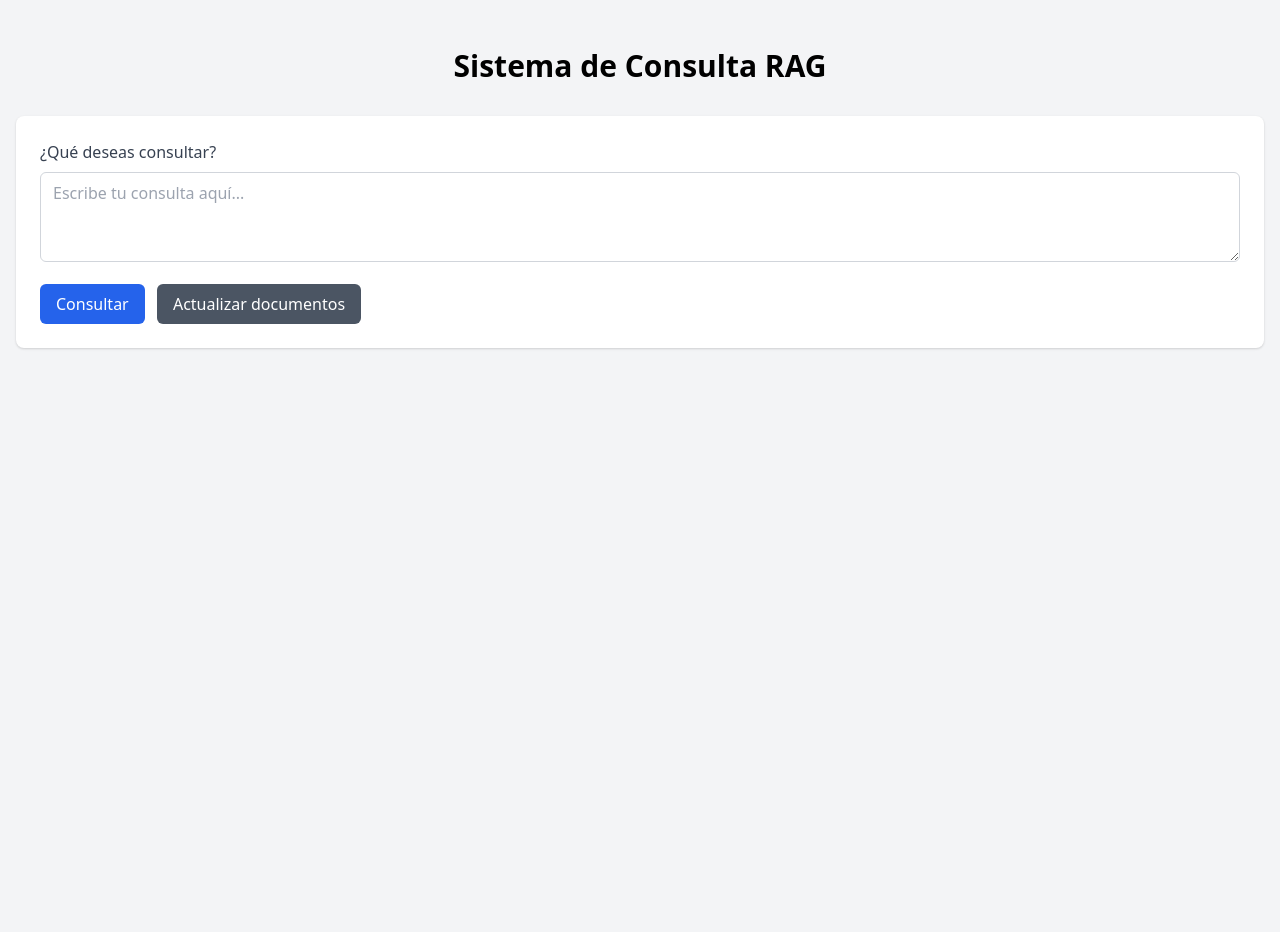
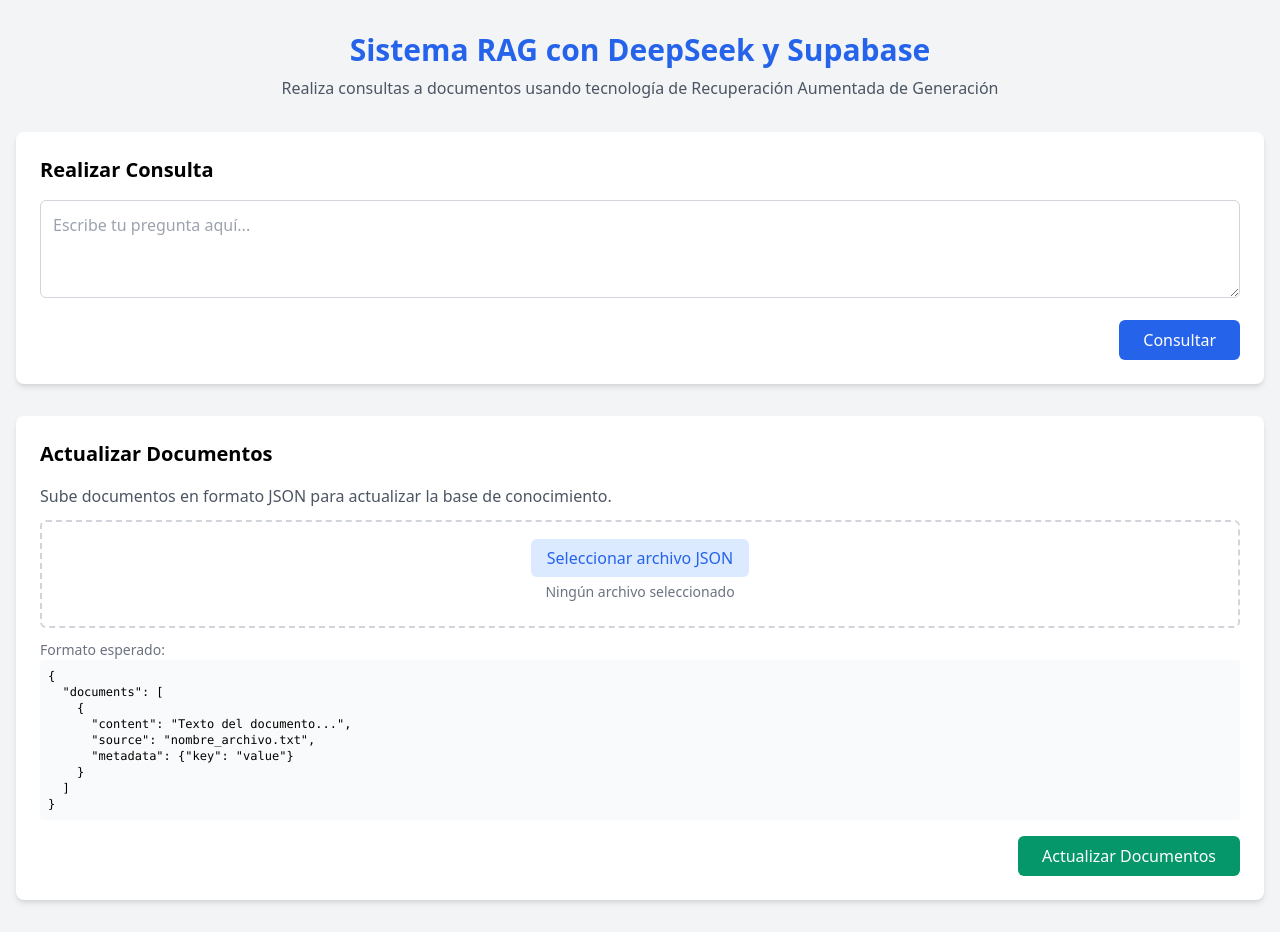
Before and after one commit to jordistano/ragsystem, a Flask app: page / in a window 1280 px wide. Before the commit the page ends 349 px from the top, so only its background shows below. Run offline with Flask 3, Linux system fonts and the light colour scheme.

Commit message:
nuevo index

```diff
--- a/templates/index.html
+++ b/templates/index.html
@@ -1,4 +1,3 @@
-<!-- templates/index.html -->
 <!DOCTYPE html>
 <html lang="es">
 <head>
@@ -6,59 +5,123 @@
     <meta name="viewport" content="width=device-width, initial-scale=1.0">
     <title>Sistema RAG con DeepSeek</title>
     <link href="https://cdn.jsdelivr.net/npm/tailwindcss@2.2.19/dist/tailwind.min.css" rel="stylesheet">
+    <style>
+        .loading {
+            display: inline-block;
+            width: 20px;
+            height: 20px;
+            border: 3px solid rgba(0, 0, 0, 0.3);
+            border-radius: 50%;
+            border-top-color: #000;
+            animation: spin 1s ease-in-out infinite;
+        }
+        @keyframes spin {
+            to { transform: rotate(360deg); }
+        }
+    </style>
 </head>
 <body class="bg-gray-100 min-h-screen">
-    <div class="container mx-auto p-4">
-        <h1 class="text-3xl font-bold text-center my-8">Sistema de Consulta RAG</h1>
+    <div class="container mx-auto px-4 py-8">
+        <header class="mb-8">
+            <h1 class="text-3xl font-bold text-center text-blue-600">Sistema RAG con DeepSeek y Supabase</h1>
+            <p class="text-center text-gray-600 mt-2">Realiza consultas a documentos usando tecnología de Recuperación Aumentada de Generación</p>
+        </header>
 
-        <div class="bg-white rounded-lg shadow p-6 mb-6">
+        <!-- Sección de Consulta -->
+        <section class="bg-white rounded-lg shadow-md p-6 mb-8">
+            <h2 class="text-xl font-semibold mb-4">Realizar Consulta</h2>
             <div class="mb-4">
-                <label for="query" class="block text-gray-700 font-medium mb-2">¿Qué deseas consultar?</label>
-                <textarea id="query" class="w-full px-3 py-2 border border-gray-300 rounded-md focus:outline-none focus:ring-2 focus:ring-blue-500" rows="3" placeholder="Escribe tu consulta aquí..."></textarea>
+                <textarea id="query-input" class="w-full p-3 border border-gray-300 rounded-md focus:outline-none focus:ring-2 focus:ring-blue-500" rows="3" placeholder="Escribe tu pregunta aquí..."></textarea>
             </div>
-            <button id="submitQuery" class="bg-blue-600 text-white px-4 py-2 rounded-md hover:bg-blue-700 focus:outline-none focus:ring-2 focus:ring-blue-500 focus:ring-opacity-50">Consultar</button>
-            <button id="updateDocs" class="ml-2 bg-gray-600 text-white px-4 py-2 rounded-md hover:bg-gray-700 focus:outline-none focus:ring-2 focus:ring-gray-500 focus:ring-opacity-50">Actualizar documentos</button>
+            <div class="flex justify-end">
+                <button id="query-btn" class="bg-blue-600 text-white px-6 py-2 rounded-md hover:bg-blue-700 focus:outline-none focus:ring-2 focus:ring-blue-500">
+                    Consultar
+                </button>
             </div>
-
-        <div id="result" class="bg-white rounded-lg shadow p-6 mb-6 hidden">
-            <h2 class="text-xl font-semibold mb-4">Respuesta:</h2>
-            <div id="answer" class="mb-6 bg-gray-50 p-4 rounded-md"></div>
-
-            <div>
+            <div id="loading-query" class="mt-4 hidden">
+                <div class="loading mr-2"></div>
+                <span>Procesando consulta...</span>
+            </div>
+            <div id="results" class="mt-6 hidden">
+                <h3 class="text-lg font-medium mb-2">Respuesta:</h3>
+                <div id="answer" class="p-4 bg-gray-50 rounded-md"></div>
+                <div id="sources-container" class="mt-4">
                     <h3 class="text-lg font-medium mb-2">Fuentes:</h3>
-                <ul id="sources" class="list-disc pl-5 text-blue-600"></ul>
+                    <ul id="sources" class="list-disc pl-5"></ul>
                 </div>
             </div>
+        </section>
 
-        <div id="loading" class="text-center py-8 hidden">
-            <div class="inline-block animate-spin rounded-full h-8 w-8 border-t-2 border-b-2 border-blue-500"></div>
-            <p class="mt-2 text-gray-600">Procesando tu consulta...</p>
+        <!-- Sección de Actualización de Documentos -->
+        <section class="bg-white rounded-lg shadow-md p-6">
+            <h2 class="text-xl font-semibold mb-4">Actualizar Documentos</h2>
+            <div class="mb-4">
+                <p class="text-gray-600 mb-3">Sube documentos en formato JSON para actualizar la base de conocimiento.</p>
+                <div class="border-2 border-dashed border-gray-300 rounded-md p-6 text-center">
+                    <div class="mb-3">
+                        <label for="file-upload" class="cursor-pointer bg-blue-100 text-blue-600 px-4 py-2 rounded-md hover:bg-blue-200">
+                            Seleccionar archivo JSON
+                        </label>
+                        <input id="file-upload" type="file" accept=".json" class="hidden">
                     </div>
-
-        <div id="status" class="bg-green-100 border-l-4 border-green-500 text-green-700 p-4 rounded hidden">
-            <p id="statusMessage"></p>
+                    <p id="file-name" class="text-sm text-gray-500">Ningún archivo seleccionado</p>
                 </div>
+                <div class="mt-3">
+                    <p class="text-sm text-gray-500">Formato esperado:</p>
+                    <pre class="bg-gray-50 p-2 rounded text-xs">
+{
+  "documents": [
+    {
+      "content": "Texto del documento...",
+      "source": "nombre_archivo.txt",
+      "metadata": {"key": "value"}
+    }
+  ]
+}</pre>
+                </div>
+            </div>
+            <div class="flex justify-end">
+                <button id="update-btn" class="bg-green-600 text-white px-6 py-2 rounded-md hover:bg-green-700 focus:outline-none focus:ring-2 focus:ring-green-500" disabled>
+                    Actualizar Documentos
+                </button>
+            </div>
+            <div id="loading-update" class="mt-4 hidden">
+                <div class="loading mr-2"></div>
+                <span>Actualizando documentos...</span>
+            </div>
+            <div id="update-result" class="mt-4 hidden"></div>
+        </section>
     </div>
 
     <script>
         document.addEventListener('DOMContentLoaded', function() {
-            const submitButton = document.getElementById('submitQuery');
-            const updateButton = document.getElementById('updateDocs');
-            const queryInput = document.getElementById('query');
-            const resultDiv = document.getElementById('result');
-            const answerDiv = document.getElementById('answer');
-            const sourcesList = document.getElementById('sources');
-            const loadingDiv = document.getElementById('loading');
-            const statusDiv = document.getElementById('status');
-            const statusMessage = document.getElementById('statusMessage');
+            // Referencias a elementos del DOM
+            const queryInput = document.getElementById('query-input');
+            const queryBtn = document.getElementById('query-btn');
+            const loadingQuery = document.getElementById('loading-query');
+            const results = document.getElementById('results');
+            const answer = document.getElementById('answer');
+            const sources = document.getElementById('sources');
 
-            submitButton.addEventListener('click', async function() {
+            const fileUpload = document.getElementById('file-upload');
+            const fileName = document.getElementById('file-name');
+            const updateBtn = document.getElementById('update-btn');
+            const loadingUpdate = document.getElementById('loading-update');
+            const updateResult = document.getElementById('update-result');
+
+            let fileData = null;
+
+            // Event listener para consulta
+            queryBtn.addEventListener('click', async function() {
                 const query = queryInput.value.trim();
-                if (!query) return;
+                if (!query) {
+                    alert('Por favor, escribe una consulta.');
+                    return;
+                }
 
-                resultDiv.classList.add('hidden');
-                loadingDiv.classList.remove('hidden');
-                statusDiv.classList.add('hidden');
+                // Mostrar loading
+                loadingQuery.classList.remove('hidden');
+                results.classList.add('hidden');
 
                 try {
                     const response = await fetch('/query', {
@@ -72,53 +135,105 @@
                     const data = await response.json();
 
                     if (response.ok) {
-                        answerDiv.innerHTML = data.answer.replace(/\n/g, '<br>');
+                        // Mostrar resultado
+                        answer.innerHTML = data.answer.replace(/\n/g, '<br>');
 
-                        sourcesList.innerHTML = '';
+                        // Mostrar fuentes
+                        sources.innerHTML = '';
+                        if (data.sources && data.sources.length > 0) {
                             data.sources.forEach(source => {
                                 const li = document.createElement('li');
                                 li.textContent = source;
-                            sourcesList.appendChild(li);
+                                sources.appendChild(li);
                             });
+                        } else {
+                            const li = document.createElement('li');
+                            li.textContent = 'No se encontraron fuentes específicas.';
+                            sources.appendChild(li);
+                        }
 
-                        resultDiv.classList.remove('hidden');
+                        results.classList.remove('hidden');
                     } else {
-                        showStatus('error', data.error || 'Error al procesar la consulta');
+                        alert(`Error: ${data.error || 'Ocurrió un error al procesar la consulta.'}`);
                     }
                 } catch (error) {
-                    showStatus('error', 'Error de conexión');
-                    console.error(error);
+                    console.error('Error:', error);
+                    alert('Error al conectar con el servidor.');
                 } finally {
-                    loadingDiv.classList.add('hidden');
+                    loadingQuery.classList.add('hidden');
                 }
             });
 
-            updateButton.addEventListener('click', async function() {
-                loadingDiv.classList.remove('hidden');
-                statusDiv.classList.add('hidden');
+            // Event listener para selección de archivo
+            fileUpload.addEventListener('change', function(e) {
+                const file = e.target.files[0];
+                if (file) {
+                    fileName.textContent = file.name;
+
+                    const reader = new FileReader();
+                    reader.onload = function(event) {
+                        try {
+                            fileData = JSON.parse(event.target.result);
+                            updateBtn.disabled = false;
+                        } catch (error) {
+                            alert('El archivo no contiene JSON válido.');
+                            fileName.textContent = 'Archivo inválido';
+                            updateBtn.disabled = true;
+                        }
+                    };
+                    reader.readAsText(file);
+                } else {
+                    fileName.textContent = 'Ningún archivo seleccionado';
+                    updateBtn.disabled = true;
+                }
+            });
+
+            // Event listener para actualización de documentos
+            updateBtn.addEventListener('click', async function() {
+                if (!fileData) {
+                    alert('Por favor, selecciona un archivo válido.');
+                    return;
+                }
+
+                // Verificar formato
+                if (!fileData.documents || !Array.isArray(fileData.documents)) {
+                    alert('El formato del archivo no es correcto. Debe contener un array "documents".');
+                    return;
+                }
+
+                // Mostrar loading
+                loadingUpdate.classList.remove('hidden');
+                updateResult.classList.add('hidden');
 
                 try {
                     const response = await fetch('/update_docs', {
-                        method: 'POST'
+                        method: 'POST',
+                        headers: {
+                            'Content-Type': 'application/json'
+                        },
+                        body: JSON.stringify(fileData)
                     });
 
                     const data = await response.json();
-                    showStatus(data.status, data.message);
+
+                    updateResult.innerHTML = '';
+                    if (response.ok) {
+                        updateResult.classList.add('text-green-600');
+                        updateResult.textContent = data.message || 'Documentos actualizados correctamente.';
+                    } else {
+                        updateResult.classList.add('text-red-600');
+                        updateResult.textContent = data.error || 'Error al actualizar documentos.';
+                    }
+                    updateResult.classList.remove('hidden');
                 } catch (error) {
-                    showStatus('error', 'Error de conexión');
-                    console.error(error);
+                    console.error('Error:', error);
+                    updateResult.classList.add('text-red-600');
+                    updateResult.textContent = 'Error al conectar con el servidor.';
+                    updateResult.classList.remove('hidden');
                 } finally {
-                    loadingDiv.classList.add('hidden');
+                    loadingUpdate.classList.add('hidden');
                 }
             });
-
-            function showStatus(type, message) {
-                statusMessage.textContent = message;
-                statusDiv.className = type === 'success'
-                    ? 'bg-green-100 border-l-4 border-green-500 text-green-700 p-4 rounded'
-                    : 'bg-red-100 border-l-4 border-red-500 text-red-700 p-4 rounded';
-                statusDiv.classList.remove('hidden');
-            }
         });
     </script>
 </body>
```
Lines whose indentation alone changed are shown as unchanged.
